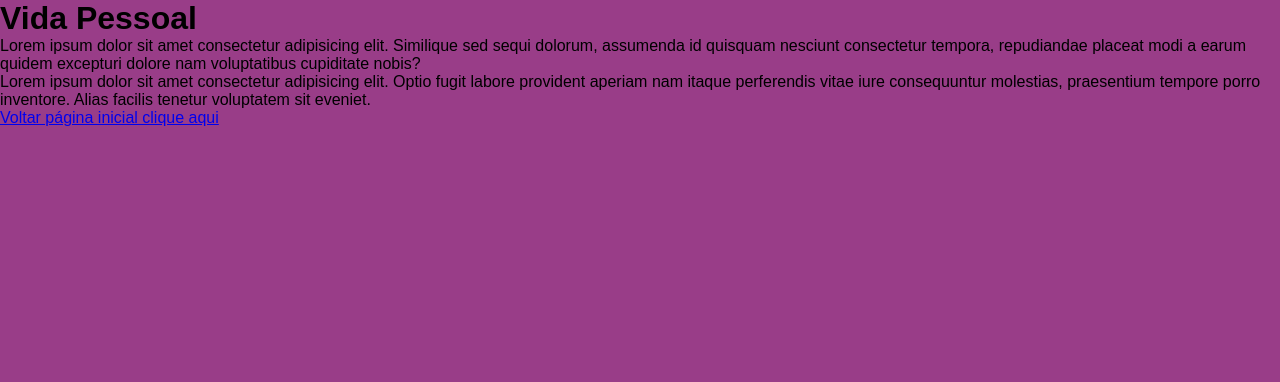
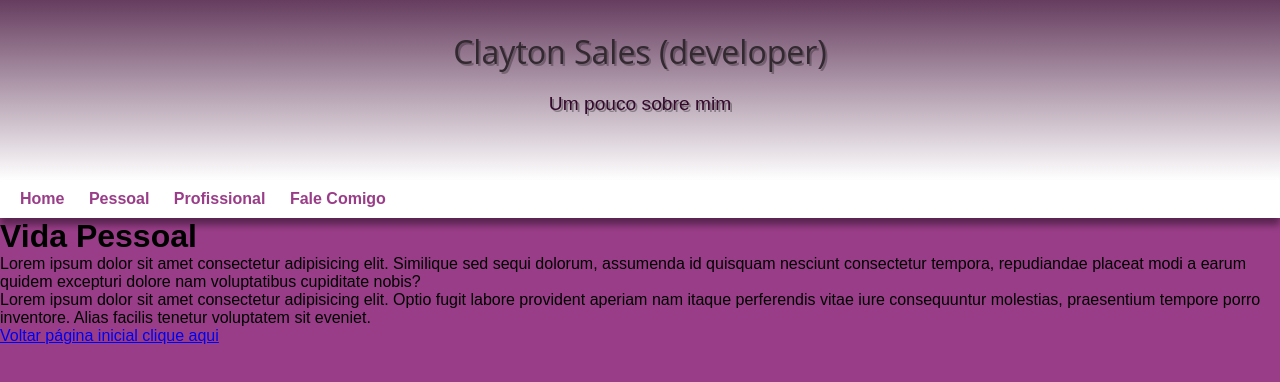
Before and after one commit to ClaytonSDev/Claytonsalesdev, a plain HTML site: page pessoal/index.html in a window 1280 px wide. Drawn offline with Linux system fonts and the light colour scheme.

Commit message:
linkando
linkando as paginas e ajustando css

```diff
--- a/fale comigo/style.css
+++ b/fale comigo/style.css
@@ -32,6 +32,58 @@ body {
     font: normal 18pt Arial;
 }
 
+a.externo::after {
+    content: '\00a0\1f517';
+}
+
+header {
+    background-image: linear-gradient(to bottom, var(--cor3), var(--cor5));
+    min-height: 150px;
+    text-align: center;
+    padding-top: 30px;
+
+}
+
+header > h1 {
+    color: var(--cor4);
+    font-family: var(--fonte-destaque);
+    font-size: 2.em;
+    font-weight: normal;
+    margin-bottom: 20px;
+    text-shadow: 2px 2px 0px rgba(0, 0, 0, 0.267);
+}
+
+header > p {
+    font-family: var(--fonte-padrao);
+    font-size: 1.2em;
+    color: var(--cor2);
+    max-width: 600px;
+    padding-right: 10px;
+    padding-left: 10px;
+    margin: auto;
+    margin-bottom: 30px;
+    text-shadow: 2px 2px 0px rgba(0, 0, 0, 0.315);
+}
+
+nav {
+    background-color:var(--cor5);
+    padding: 10px;
+    box-shadow: 0px 7px 7px rgb(0 0 0 / 42%);
+}
+
+nav > a {
+    color: var(--cor1);
+    padding: 10px;
+    border-radius: 5px;
+    text-decoration: none;
+    font-weight: bold;
+    transition: duration 0.5s;
+}
+nav > a:hover {
+    background-color: var(--cor0);
+    color: var(--cor5);
+}
+
 input {
     font: normal 18pt Arial;
     width: 100px;
--- a/pessoal/index.html
+++ b/pessoal/index.html
@@ -8,6 +8,16 @@
     <link rel="stylesheet" href="style.css">
 </head>
 <body>
+    <header>
+        <h1>Clayton Sales (developer)</h1>
+        <p>Um pouco sobre mim</p>
+    </header>
+    <nav>
+        <a href="../index.html">Home</a>
+        <a href="../pessoal/index.html">Pessoal</a>
+        <a href="../profissional/index.html">Profissional</a>
+        <a href="../fale comigo/index.html">Fale Comigo</a>
+    </nav>
     <h1>Vida Pessoal</h1>
     <p>Lorem ipsum dolor sit amet consectetur adipisicing elit. Similique sed sequi dolorum, assumenda id quisquam nesciunt consectetur tempora, repudiandae placeat modi a earum quidem excepturi dolore nam voluptatibus cupiditate nobis?</p>
     <p>Lorem ipsum dolor sit amet consectetur adipisicing elit. Optio fugit labore provident aperiam nam itaque perferendis vitae iure consequuntur molestias, praesentium tempore porro inventore. Alias facilis tenetur voluptatem sit eveniet.</p>
--- a/pessoal/style.css
+++ b/pessoal/style.css
@@ -30,3 +30,55 @@ body {
     background-color:var(--cor1);
     font-family: var(--fonte-padrao);
 }
+
+a.externo::after {
+    content: '\00a0\1f517';
+}
+
+header {
+    background-image: linear-gradient(to bottom, var(--cor3), var(--cor5));
+    min-height: 150px;
+    text-align: center;
+    padding-top: 30px;
+
+}
+
+header > h1 {
+    color: var(--cor4);
+    font-family: var(--fonte-destaque);
+    font-size: 2.em;
+    font-weight: normal;
+    margin-bottom: 20px;
+    text-shadow: 2px 2px 0px rgba(0, 0, 0, 0.267);
+}
+
+header > p {
+    font-family: var(--fonte-padrao);
+    font-size: 1.2em;
+    color: var(--cor2);
+    max-width: 600px;
+    padding-right: 10px;
+    padding-left: 10px;
+    margin: auto;
+    margin-bottom: 30px;
+    text-shadow: 2px 2px 0px rgba(0, 0, 0, 0.315);
+}
+
+nav {
+    background-color:var(--cor5);
+    padding: 10px;
+    box-shadow: 0px 7px 7px rgb(0 0 0 / 42%);
+}
+
+nav > a {
+    color: var(--cor1);
+    padding: 10px;
+    border-radius: 5px;
+    text-decoration: none;
+    font-weight: bold;
+    transition: duration 0.5s;
+}
+nav > a:hover {
+    background-color: var(--cor0);
+    color: var(--cor5);
+}
--- a/profissional/style.css
+++ b/profissional/style.css
@@ -30,3 +30,55 @@ body {
     background-color: var(--cor5);
     font-family: var(--fonte-padrao);
 }
+
+a.externo::after {
+    content: '\00a0\1f517';
+}
+
+header {
+    background-image: linear-gradient(to bottom, var(--cor3), var(--cor5));
+    min-height: 150px;
+    text-align: center;
+    padding-top: 30px;
+
+}
+
+header > h1 {
+    color: var(--cor4);
+    font-family: var(--fonte-destaque);
+    font-size: 2.em;
+    font-weight: normal;
+    margin-bottom: 20px;
+    text-shadow: 2px 2px 0px rgba(0, 0, 0, 0.267);
+}
+
+header > p {
+    font-family: var(--fonte-padrao);
+    font-size: 1.2em;
+    color: var(--cor2);
+    max-width: 600px;
+    padding-right: 10px;
+    padding-left: 10px;
+    margin: auto;
+    margin-bottom: 30px;
+    text-shadow: 2px 2px 0px rgba(0, 0, 0, 0.315);
+}
+
+nav {
+    background-color:var(--cor5);
+    padding: 10px;
+    box-shadow: 0px 7px 7px rgb(0 0 0 / 42%);
+}
+
+nav > a {
+    color: var(--cor1);
+    padding: 10px;
+    border-radius: 5px;
+    text-decoration: none;
+    font-weight: bold;
+    transition: duration 0.5s;
+}
+nav > a:hover {
+    background-color: var(--cor0);
+    color: var(--cor5);
+}
```
Also changed, not shown: fale comigo/index.html (+11 -0 lines), profissional/index.html (+10 -0 lines).
